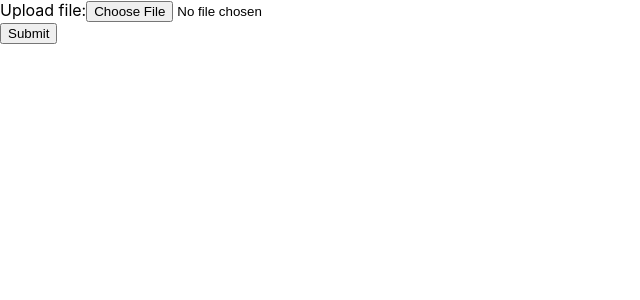
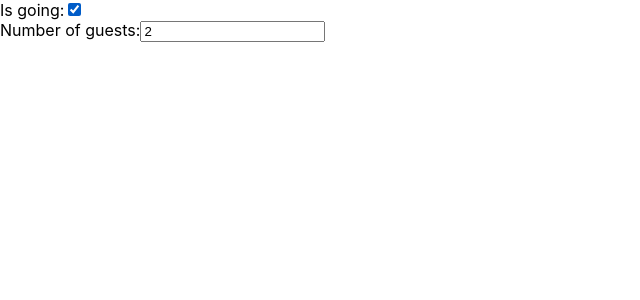
Before and after one commit to bhr0554/alive_react, a React (Create React App) app: page / in a window 1280 px wide. Shown: the top 300 px of the page, without its empty margins (0-640 px from the left). Built offline with nearby package versions, Linux system fonts and the light colour scheme.

Commit message:
[수정] Form input 다중 입력 칸

```diff
--- /dev/null
+++ b/src/component/MultiInput.js
@@ -0,0 +1,50 @@
+import React from 'react';
+
+class MultiInput extends React.Component {
+    constructor(props) {
+        super(props);
+
+        this.state = {
+            isGoing: true
+            ,numberOfGuests: 2
+        }
+        this.handleInputChange = this.handleInputChange.bind(this);
+    }
+
+    handleInputChange(event) {
+        const target = event.target;
+        const value = target.type === 'checkbox' ? target.checked : target.value;
+        const name = target.name;
+
+        this.setState({
+           [name]: value
+        });
+        console.log('input values', this.state)
+    }
+
+    render() {
+        return(
+            <form>
+                <label>
+                    Is going:
+                    <input
+                        name="isGoing"
+                        type="checkbox"
+                        checked={this.state.isGoing}
+                        onChange={this.handleInputChange} />
+                </label>
+                <br />
+                <label>
+                    Number of guests:
+                    <input
+                        name="numberOfGuests"
+                        type="number"
+                        value={this.state.numberOfGuests}
+                        onChange={this.handleInputChange} />
+                </label>
+            </form>
+        )
+    }
+}
+
+export default MultiInput;
--- a/src/index.js
+++ b/src/index.js
@@ -2,10 +2,10 @@ import React from 'react';
 import ReactDOM from 'react-dom';
 import './index.css';
 import reportWebVitals from './reportWebVitals';
-import FileInput from "./component/FileInput";
+import MultiInput from "./component/MultiInput";
 
 ReactDOM.render(
-    <FileInput/>,
+    <MultiInput/>,
     document.getElementById('root')
 );
 // If you want to start measuring performance in your app, pass a function
```
